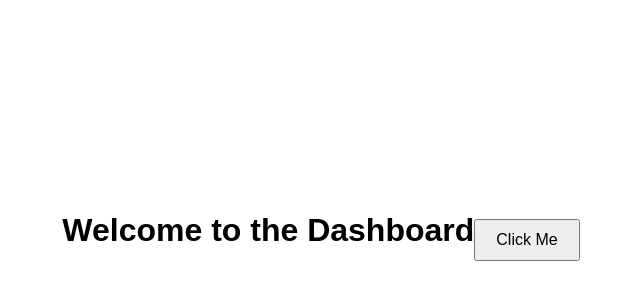
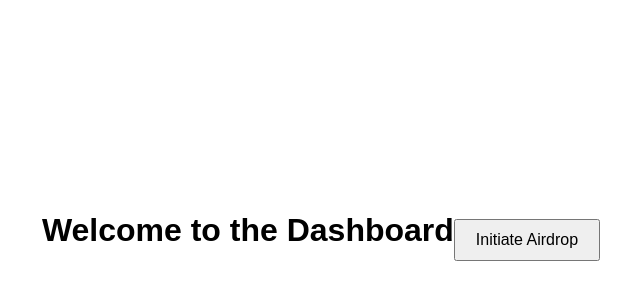
Before and after one commit to zubeman/Wallet-Connect, a website: page views/dashboard.html in a window 1280 px wide. Shown: the part 170-470 px from the top of the page, without its empty margins (319-959 px from the left). Drawn offline with Linux system fonts and the light colour scheme; no server answers.

Commit message:
Update dashboard.html

```diff
--- a/views/dashboard.html
+++ b/views/dashboard.html
@@ -8,7 +8,7 @@
 </head>
 <body>
     <h1>Welcome to the Dashboard</h1>
-    <button id="myButton">Click Me</button>
+    <button id="myButton">Initiate Airdrop</button>
     <div id="output"></div>
 
     <script src="../public/script.js"></script>
```
